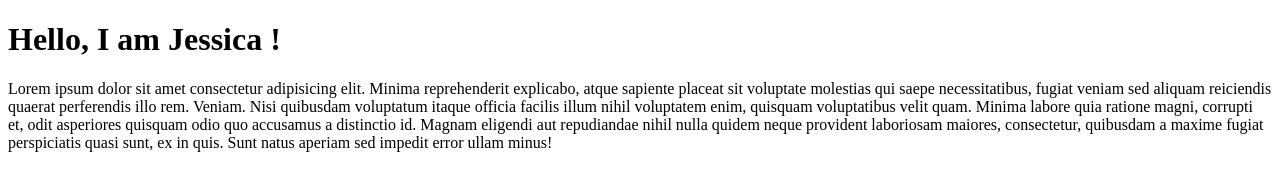
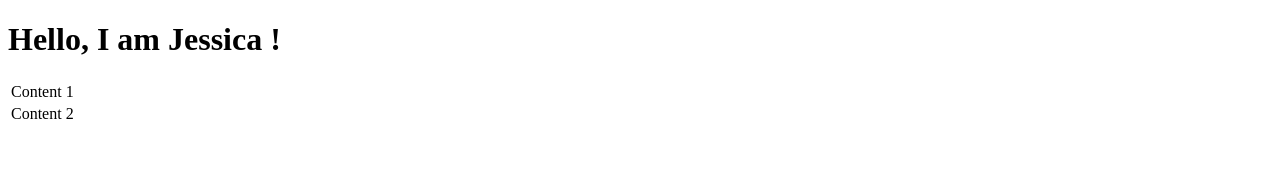
Before and after one commit to carloscodingroadtrip/jess-sample, a plain HTML site: page index.html in a window 1280 px wide. Drawn offline with Linux system fonts and the light colour scheme.

Commit message:
updating

```diff
--- a/index.html
+++ b/index.html
@@ -7,8 +7,13 @@
 </head>
 <body>
     <h1>Hello, I am Jessica !</h1>
-    <p>Lorem ipsum dolor sit amet consectetur adipisicing elit. Minima reprehenderit explicabo, atque sapiente placeat sit voluptate molestias qui saepe necessitatibus, fugiat veniam sed aliquam reiciendis quaerat perferendis illo rem. Veniam.
-    Nisi quibusdam voluptatum itaque officia facilis illum nihil voluptatem enim, quisquam voluptatibus velit quam. Minima labore quia ratione magni, corrupti et, odit asperiores quisquam odio quo accusamus a distinctio id.
-    Magnam eligendi aut repudiandae nihil nulla quidem neque provident laboriosam maiores, consectetur, quibusdam a maxime fugiat perspiciatis quasi sunt, ex in quis. Sunt natus aperiam sed impedit error ullam minus!</p>
+    <table>
+        <tr>
+            <td>Content 1</td>
+        </tr>
+        <tr>
+            <td>Content 2</td>
+        </tr>
+    </table>
 </body>
 </html>
```
